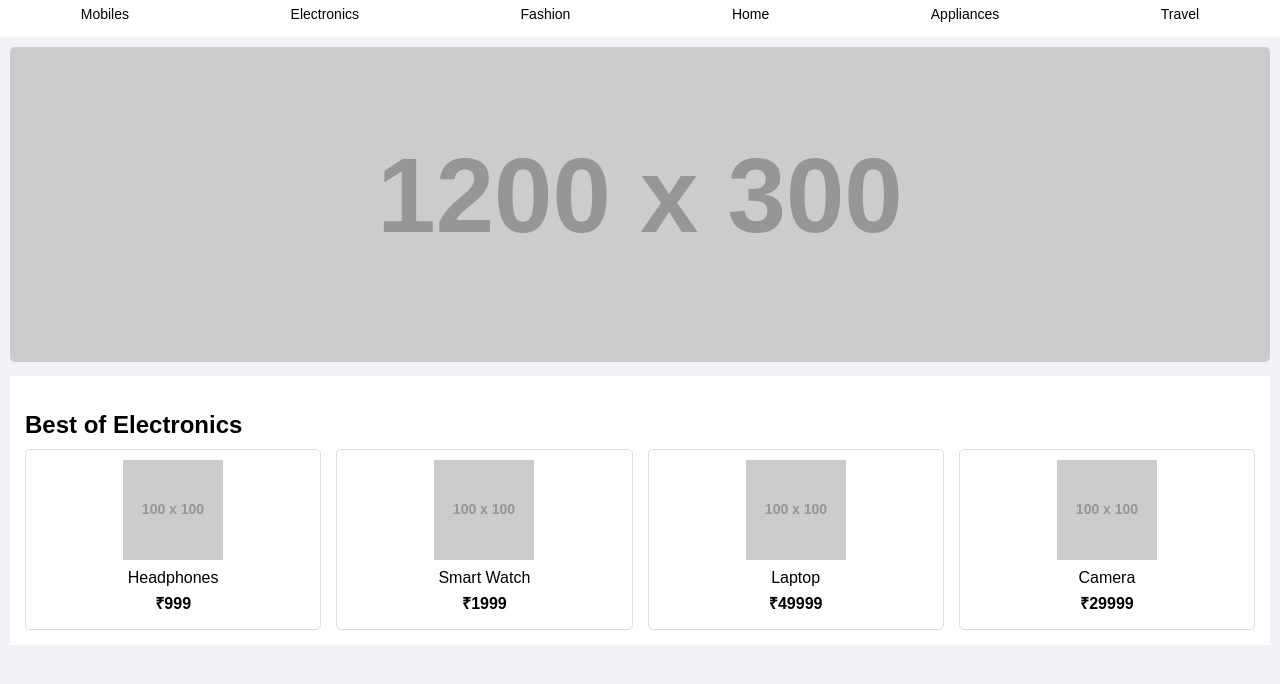
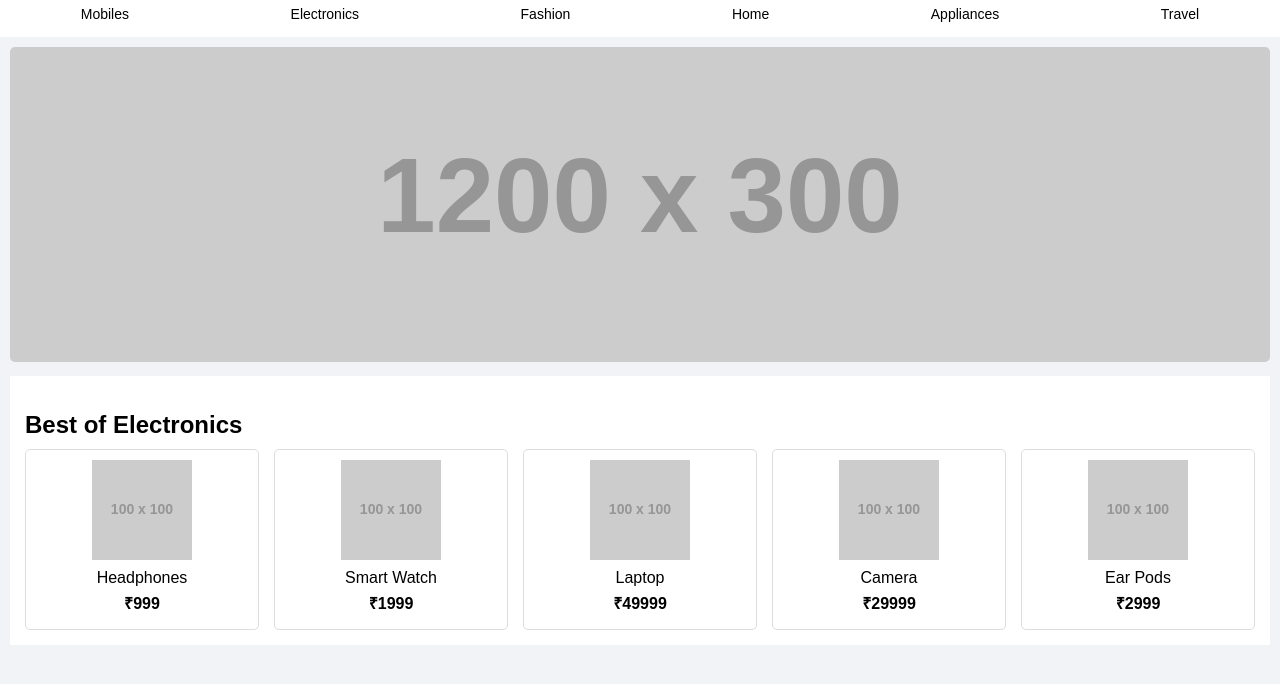
Before and after one commit to vamsibyramala/flipkart, a plain HTML site: page index.html in a window 1280 px wide. Shown: the part 60-744 px from the top of the page. Drawn offline with Linux system fonts and the light colour scheme; placeholder pictures from the web are drawn by us.

Commit message:
added pods in home page

```diff
--- a/index.html
+++ b/index.html
@@ -177,6 +177,12 @@ body {
             <p><b>₹29999</b></p>
         </div>
 
+	<div class="product">
+            <img src="https://via.placeholder.com/100">
+            <p>Ear Pods</p>
+            <p><b>₹2999</b></p>
+        </div>
+
     </div>
 </div>
 
```
